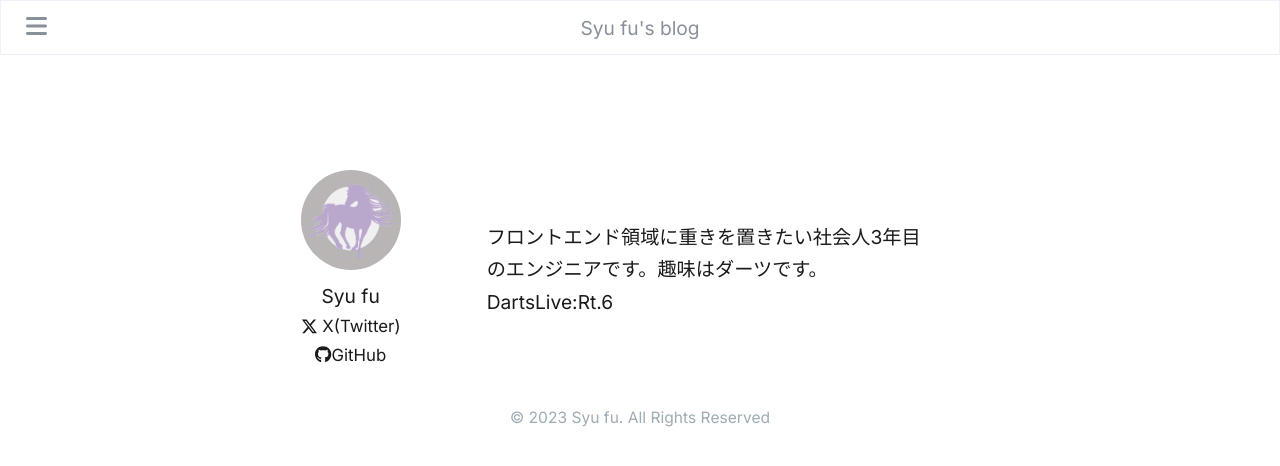
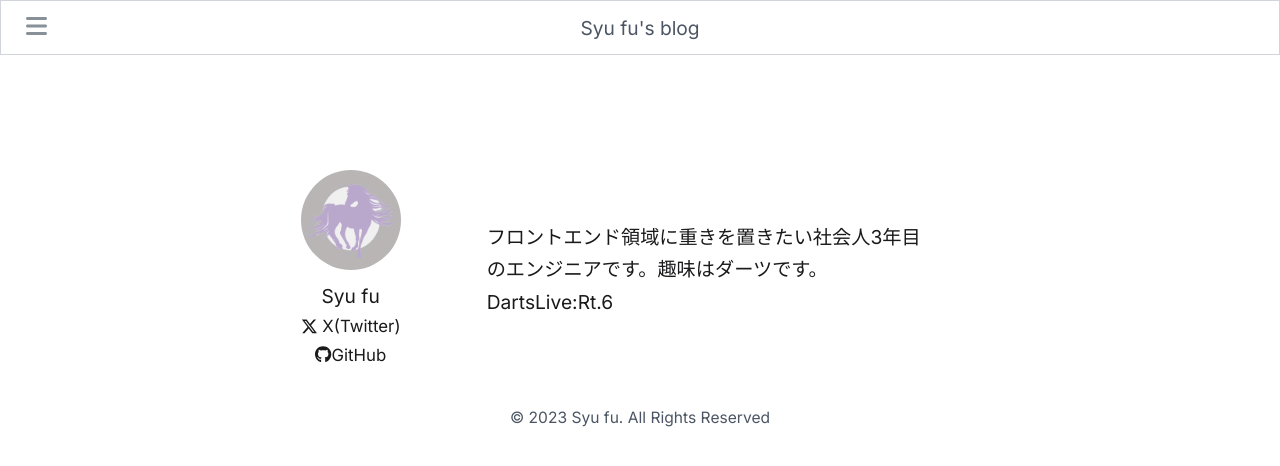
Before and after one commit to Syu-fu/next-blog, a Next.js app: page /about in a window 1280 px wide. Shown: the top 466 px of the page. Built offline with nearby package versions, Linux system fonts and the light colour scheme.

Commit message:
fix: Improve contrast

```diff
--- a/src/app/_components/footer.module.css
+++ b/src/app/_components/footer.module.css
@@ -14,5 +14,5 @@
   height: auto;
   padding: 20px;
   font-size: 1.3rem;
-  color: #9eabb3;
+  color: #4b5563;
 }
--- a/src/app/_components/header.module.css
+++ b/src/app/_components/header.module.css
@@ -6,14 +6,14 @@
   line-height: 55px;
   text-align: center;
   background: #fff;
-  border: 1px solid #eef2f8;
+  border: 1px solid #d1d5db;
 }
 
 .title {
   font-size: 1.6rem;
   font-weight: 400;
   line-height: 55px;
-  color: #88909a;
+  color: #4b5563;
   text-align: center;
 }
 
```
